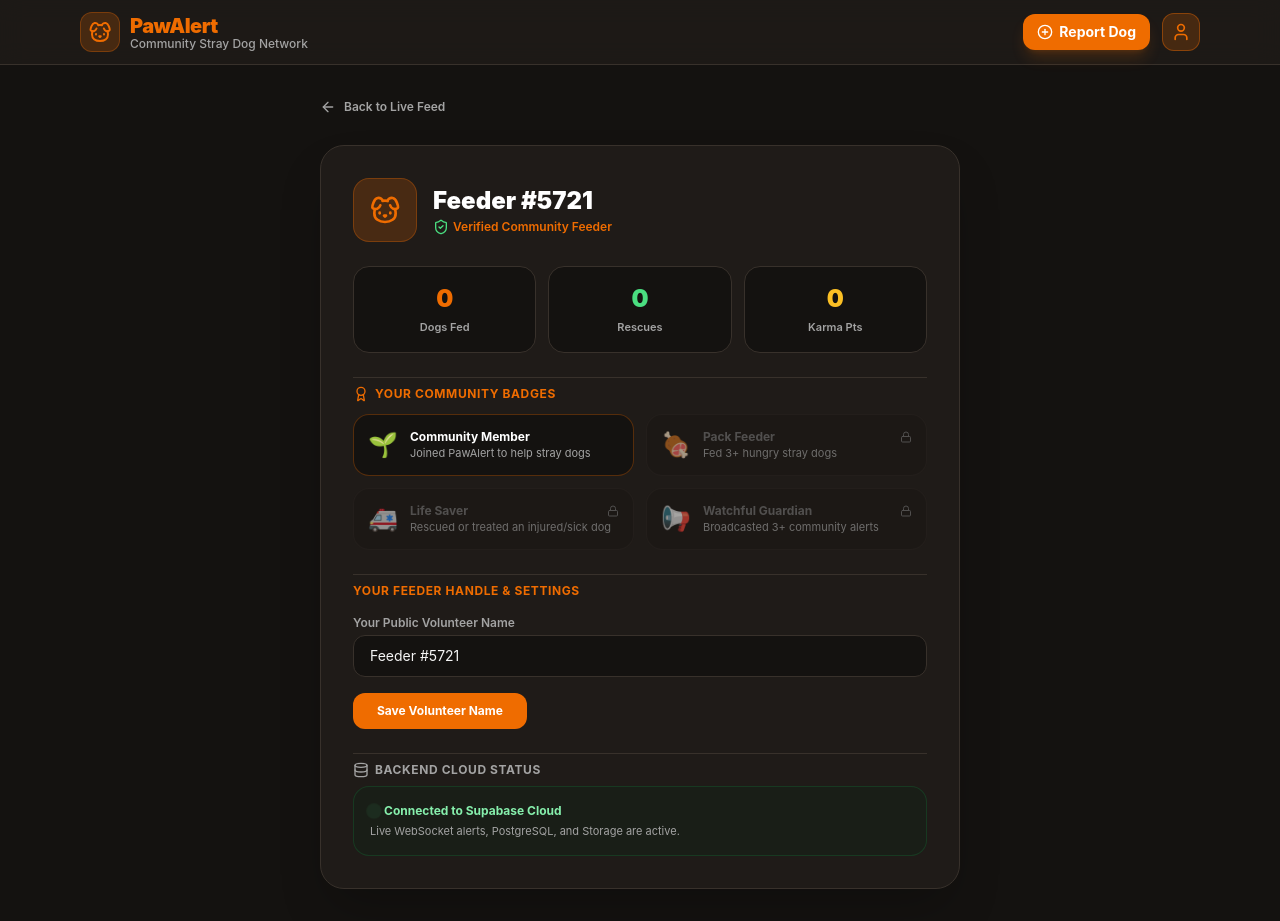
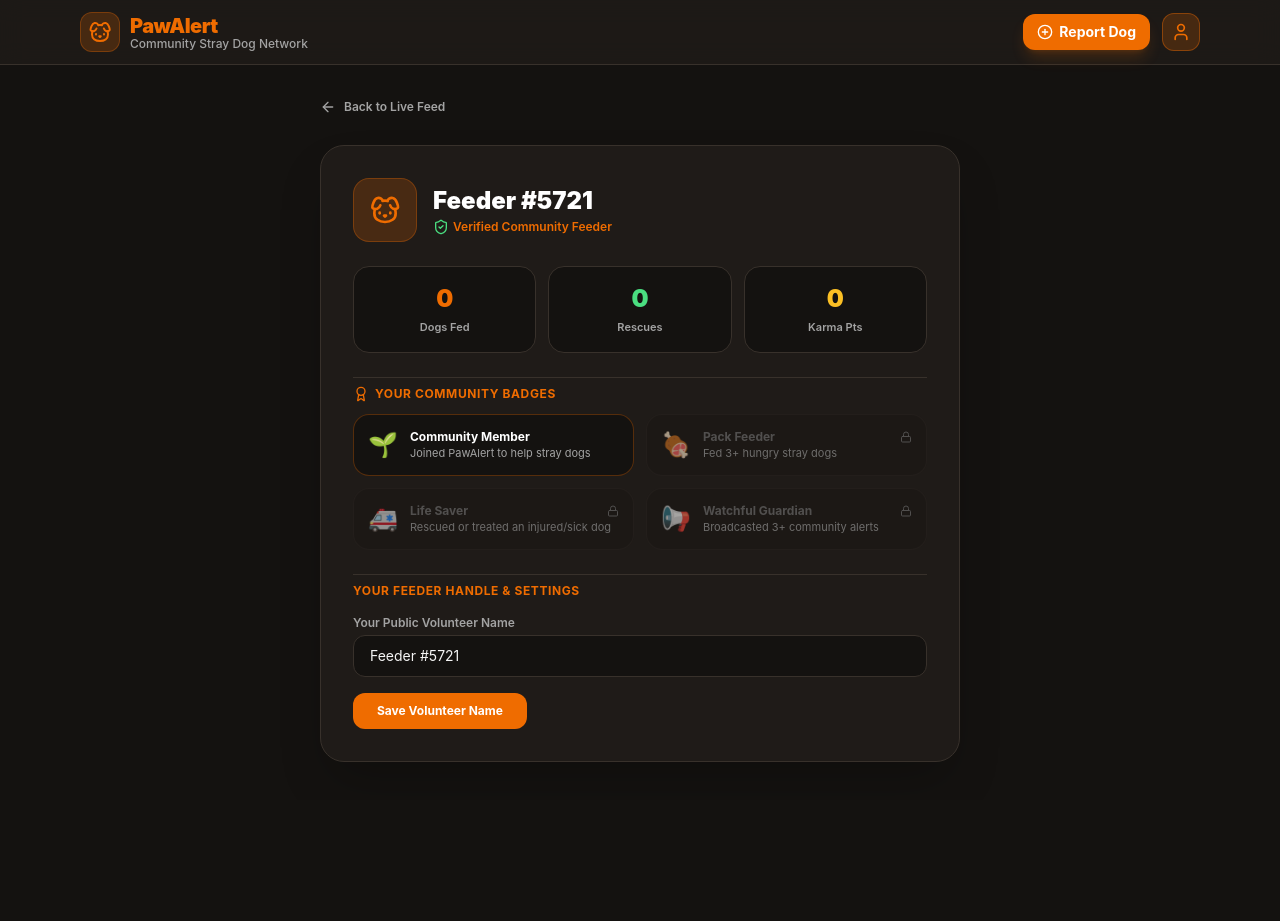
Before and after one commit to arjunhunt/pawalert-web, a Next.js app: page /profile in a window 1280 px wide. After the commit the page ends 800 px from the top, so only its background shows below. Built offline with nearby package versions, Linux system fonts and the light colour scheme; no server answers.

Commit message:
Remove backend cloud status debug box from profile page for clean user UI

```diff
--- a/src/app/profile/page.tsx
+++ b/src/app/profile/page.tsx
@@ -6,13 +6,11 @@ import {
   ArrowLeft,
   ShieldCheck,
   Award,
-  Database,
   CheckCircle2,
   Dog,
   Lock,
 } from "lucide-react";
 import Navbar from "@/components/Navbar";
-import { isSupabaseConfigured } from "@/lib/supabaseClient";
 
 export default function ProfilePage() {
   const [name, setName] = useState<string>("");
@@ -202,42 +200,6 @@ export default function ProfilePage() {
               )}
             </button>
           </form>
-
-          {/* Supabase Connection Post-Deploy Status */}
-          <div className="pt-2 border-t border-darkBorder space-y-2">
-            <h3 className="text-xs font-bold text-neutral-400 uppercase tracking-wider flex items-center space-x-1.5">
-              <Database className="w-4 h-4" />
-              <span>Backend Cloud Status</span>
-            </h3>
-
-            <div
-              className={`p-4 rounded-2xl border text-xs ${
-                isSupabaseConfigured
-                  ? "bg-green-950/20 border-green-800/40 text-green-300"
-                  : "bg-darkBg border-darkBorder text-neutral-300"
-              }`}
-            >
-              <div className="font-bold mb-1 flex items-center space-x-1.5">
-                <span
-                  className={`w-2 h-2 rounded-full ${
-                    isSupabaseConfigured
-                      ? "bg-green-400 animate-ping"
-                      : "bg-pawAmber"
-                  }`}
-                />
-                <span>
-                  {isSupabaseConfigured
-                    ? "Connected to Supabase Cloud"
-                    : "Demo Mode (Local Data)"}
-                </span>
-              </div>
-              <p className="text-[11px] text-neutral-400">
-                {isSupabaseConfigured
-                  ? "Live WebSocket alerts, PostgreSQL, and Storage are active."
-                  : "To connect your Supabase database, set NEXT_PUBLIC_SUPABASE_URL and NEXT_PUBLIC_SUPABASE_ANON_KEY on Vercel."}
-              </p>
-            </div>
-          </div>
         </div>
       </main>
     </div>
```
